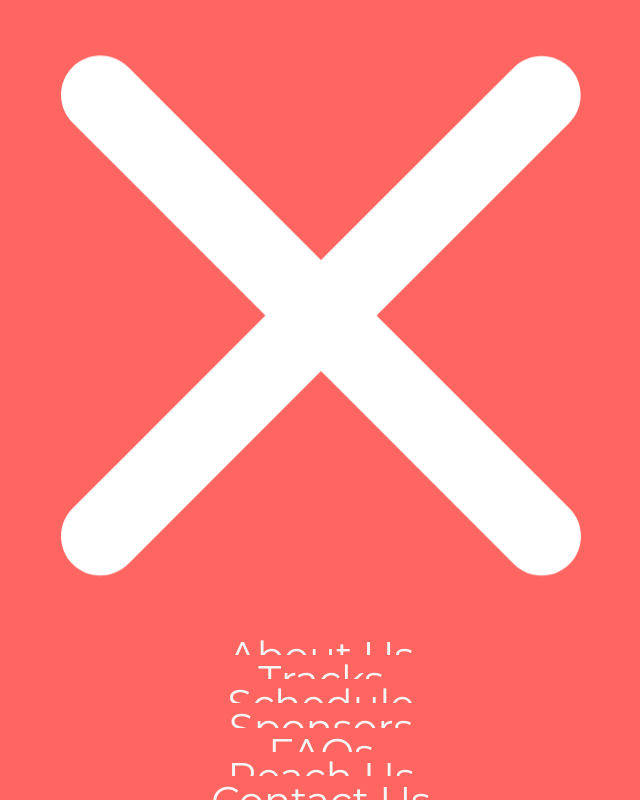
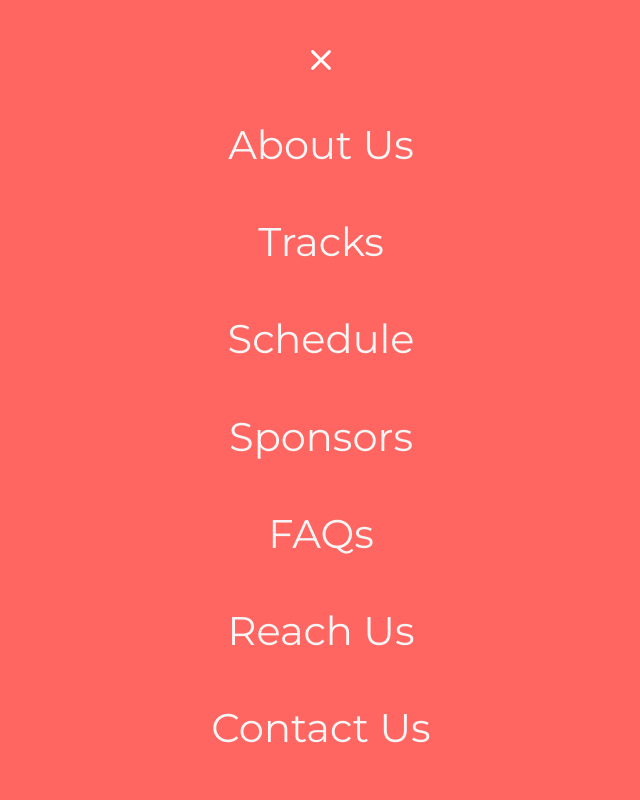
Before and after one commit to Ingenium-Ahmedabad-University/hackathon, a plain HTML site: page index.html in a window 1280 px wide. Both pictures are taken after a click on the button "Navigation Button". Shown: the top 800 px of the page, without its empty margins (319-959 px from the left). Drawn offline with Linux system fonts and the light colour scheme.

Commit message:
fixed nav icon

```diff
--- a/index.html
+++ b/index.html
@@ -34,7 +34,9 @@
                 src="./images/apps-24px.svg" alt='nav'>
         </button>
         <div class="nav-hide" id="nav-list">
-            <img class="material-icons" id="clear" src="./images/clear-24px.svg" alt='close'>
+            <div class="nav-icon-box">
+                <img class="material-icons" id="clear" src="./images/clear-24px.svg" alt='close'>
+            </div>
             <li><a class="link" href="#about">About Us</a></li>
             <li><a class="link" href="#tracks">Tracks</a></li>
             <li><a class="link" href="#schedule">Schedule</a></li>
--- a/style.css
+++ b/style.css
@@ -644,6 +644,18 @@ footer a:hover {
     transform: scale(2);
     text-align: center;
     cursor: pointer
+}
+
+.nav-icon-box {
+    width: 100%;
+    display: flex;
+    justify-content: center;
+    align-items: center;
+}
+
+.nav-icon-box img {
+    width: auto;
+    max-width: 24px;
 }
 
 #nav-list {
```
